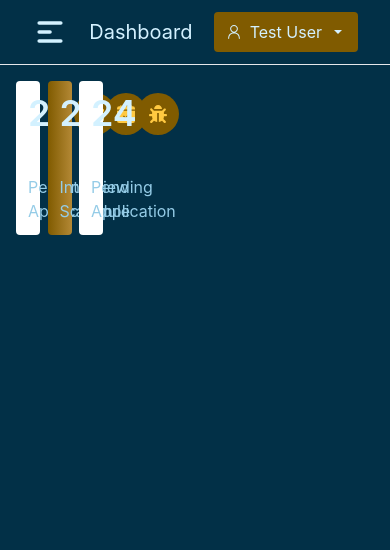
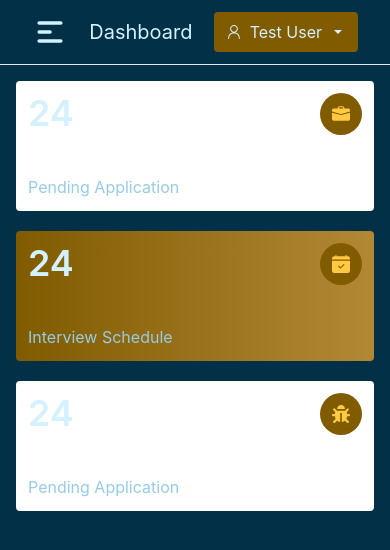
Before and after one commit to S-Abdullahi/role-scout, a React (Create React App) app: page /dashboard in a window 390 px wide. Shown: the top 550 px of the page. Built offline with nearby package versions, Linux system fonts and the light colour scheme.

Commit message:
card responsiveness

```diff
--- a/src/pages/Home.js
+++ b/src/pages/Home.js
@@ -4,7 +4,7 @@
 
 const Home = () => {
   return (
-    <div className="grid grid-cols-12 gap-5">
+    <div className="grid grid-cols-1 md:grid-cols-12 gap-5">
       <div className="md:col-span-4 bg-white p-3 rounded bg-[--bg-card]">
         <div className="flex justify-between mb-10">
           <span className="text-4xl font-semibold text-[--text-active]">
```
